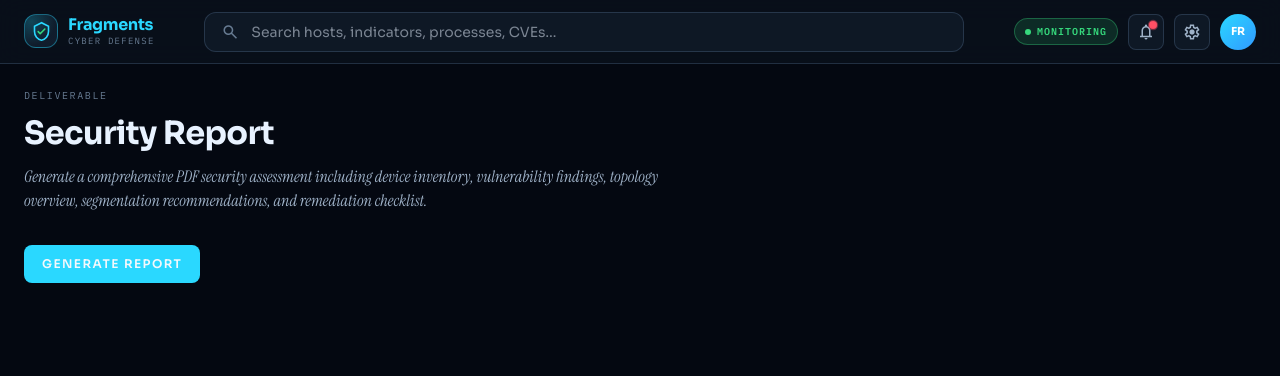
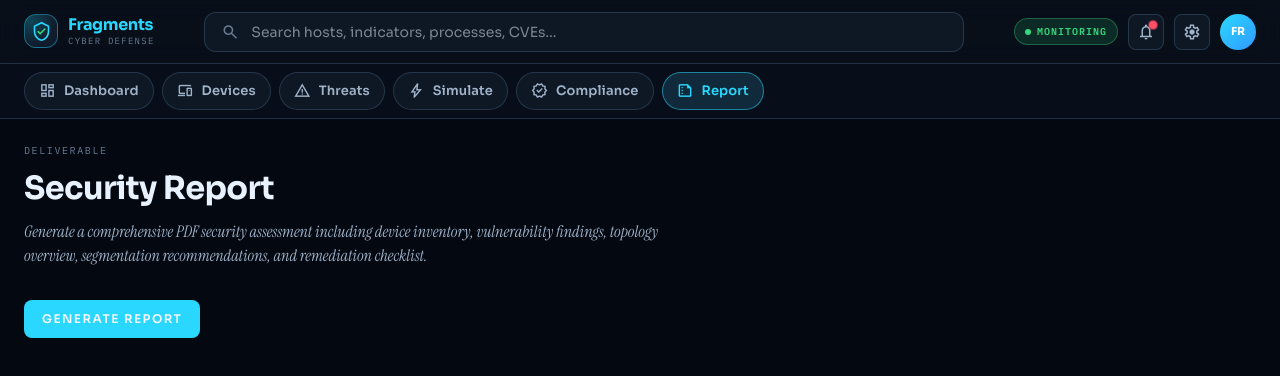
Before and after one commit to AbhinavGGarg/Shards, a Next.js app in the folder frontend/: page /report in a window 1280 px wide. Shown: the top 376 px of the page. Built offline with nearby package versions, Linux system fonts and the light colour scheme; no server answers.

Commit message:
restore top tab navigation across app

```diff
--- a/frontend/src/app/layout.tsx
+++ b/frontend/src/app/layout.tsx
@@ -1,6 +1,7 @@
 import type { Metadata } from "next";
 import "./globals.css";
 import TopBar from "./components/TopBar";
+import SidebarNav from "./components/SidebarNav";
 
 export const metadata: Metadata = {
   title: "Fragments — Network Security Platform",
@@ -30,6 +31,16 @@ export default function RootLayout({
       >
         <div className="sticky top-0 z-40">
           <TopBar />
+          <div
+            className="px-4 lg:px-6 py-2"
+            style={{
+              background: "color-mix(in srgb, var(--bg-sidebar) 86%, transparent)",
+              backdropFilter: "blur(12px)",
+              borderBottom: "1px solid var(--border-soft)",
+            }}
+          >
+            <SidebarNav />
+          </div>
         </div>
 
         <main className="flex-1 overflow-auto">
```
